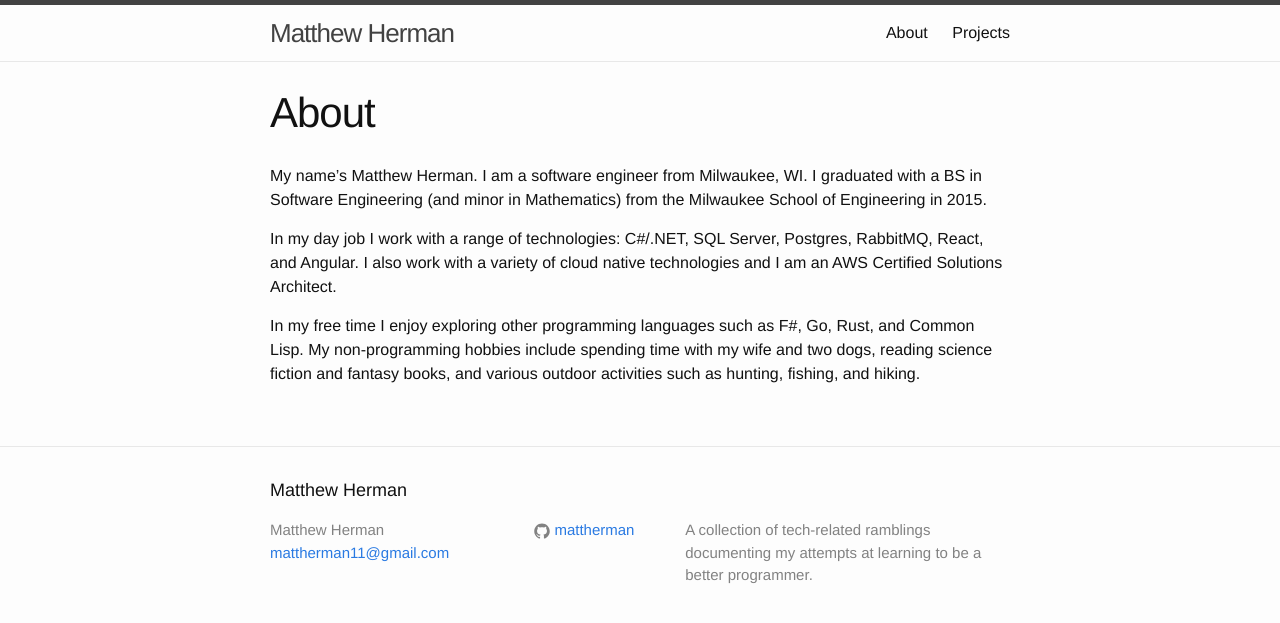
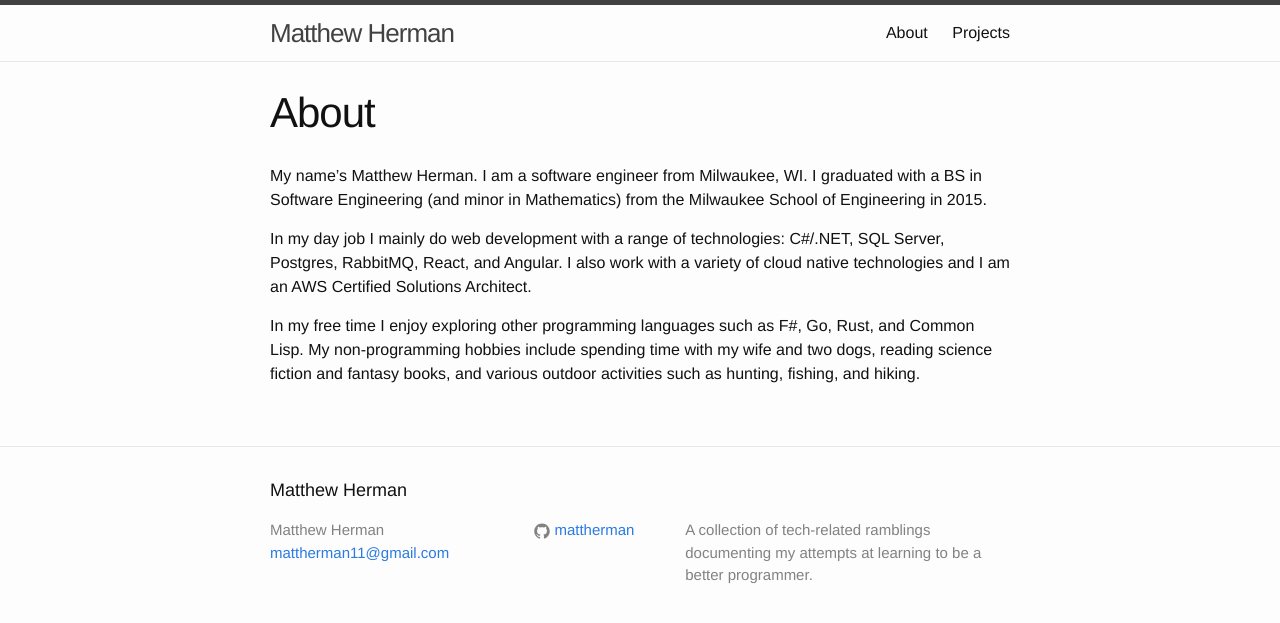
Before and after one commit to mattherman/website, a Jekyll site: the page built from about.md, in a window 1280 px wide. Shown: the top 623 px of the page. Built offline with Jekyll 4.4.1, drawn with Linux system fonts in a browser that asks for light colours.

Commit message:
Update about

```diff
--- a/about.md
+++ b/about.md
@@ -6,6 +6,6 @@ permalink: /about/
 
 My name's Matthew Herman. I am a software engineer from Milwaukee, WI. I graduated with a BS in Software Engineering (and minor in Mathematics) from the Milwaukee School of Engineering in 2015.
 
-In my day job I work with a range of technologies: C#/.NET, SQL Server, Postgres, RabbitMQ, React, and Angular. I also work with a variety of cloud native technologies and I am an AWS Certified Solutions Architect.
+In my day job I mainly do web development with a range of technologies: C#/.NET, SQL Server, Postgres, RabbitMQ, React, and Angular. I also work with a variety of cloud native technologies and I am an AWS Certified Solutions Architect.
 
 In my free time I enjoy exploring other programming languages such as F#, Go, Rust, and Common Lisp. My non-programming hobbies include spending time with my wife and two dogs, reading science fiction and fantasy books, and various outdoor activities such as hunting, fishing, and hiking.
```
